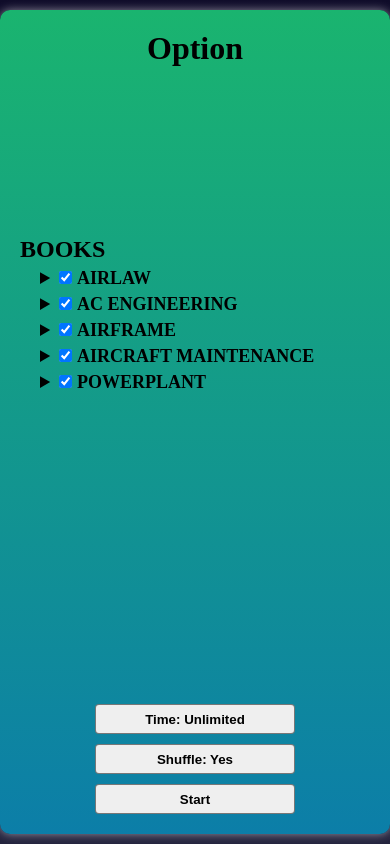
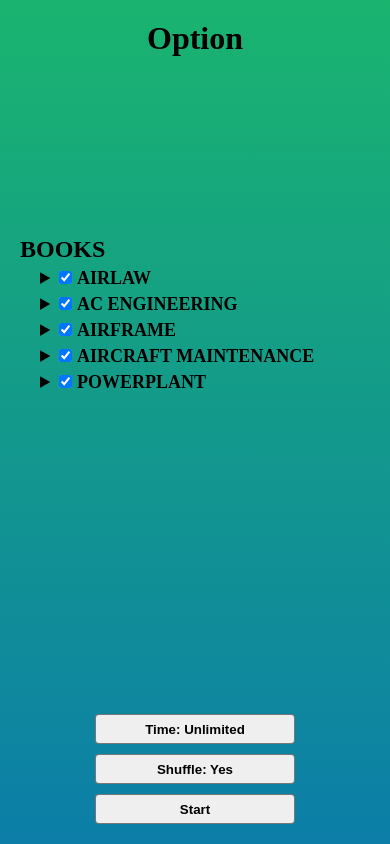
Before and after one commit to jcarlo2/janna-reviewer, a React (Create React App) app: page / in a window 390 px wide. Built offline with nearby package versions, Linux system fonts and the light colour scheme.

Commit message:
modify css

```diff
--- a/src/css/app.css
+++ b/src/css/app.css
@@ -30,6 +30,13 @@ a {
   gap: 20px;
   border-radius: 10px;
   box-shadow: 0 0 10px rgba(255, 255, 255, 0.5);
+}
+@media screen and (max-width: 500px) {
+  #root {
+    width: 100vw;
+    height: 100vh;
+    border-radius: 0;
+  }
 }
 
 .invalid {
@@ -123,6 +130,7 @@ a {
   height: 100%;
   max-width: 100%;
   padding: 10px;
+  background-color: red;
 }
 .main > div:first-child {
   display: flex;
--- a/src/css/scss/app.scss
+++ b/src/css/scss/app.scss
@@ -30,6 +30,11 @@ a {
   gap: 20px;
   border-radius: 10px;
   box-shadow: 0 0 10px rgba(255, 255, 255, 0.5);
+  @media screen and (max-width: 500px){
+    width: 100vw;
+    height: 100vh;
+    border-radius: 0;
+  }
 }
 
 .invalid {
@@ -123,6 +128,7 @@ a {
   height: 100%;
   max-width: 100%;
   padding: 10px;
+  background-color: red;
   > div:first-child {
     display: flex;
     justify-content: space-between;
```
Also changed, not shown: 1 other file (tests, documents, lock files or other folders).
